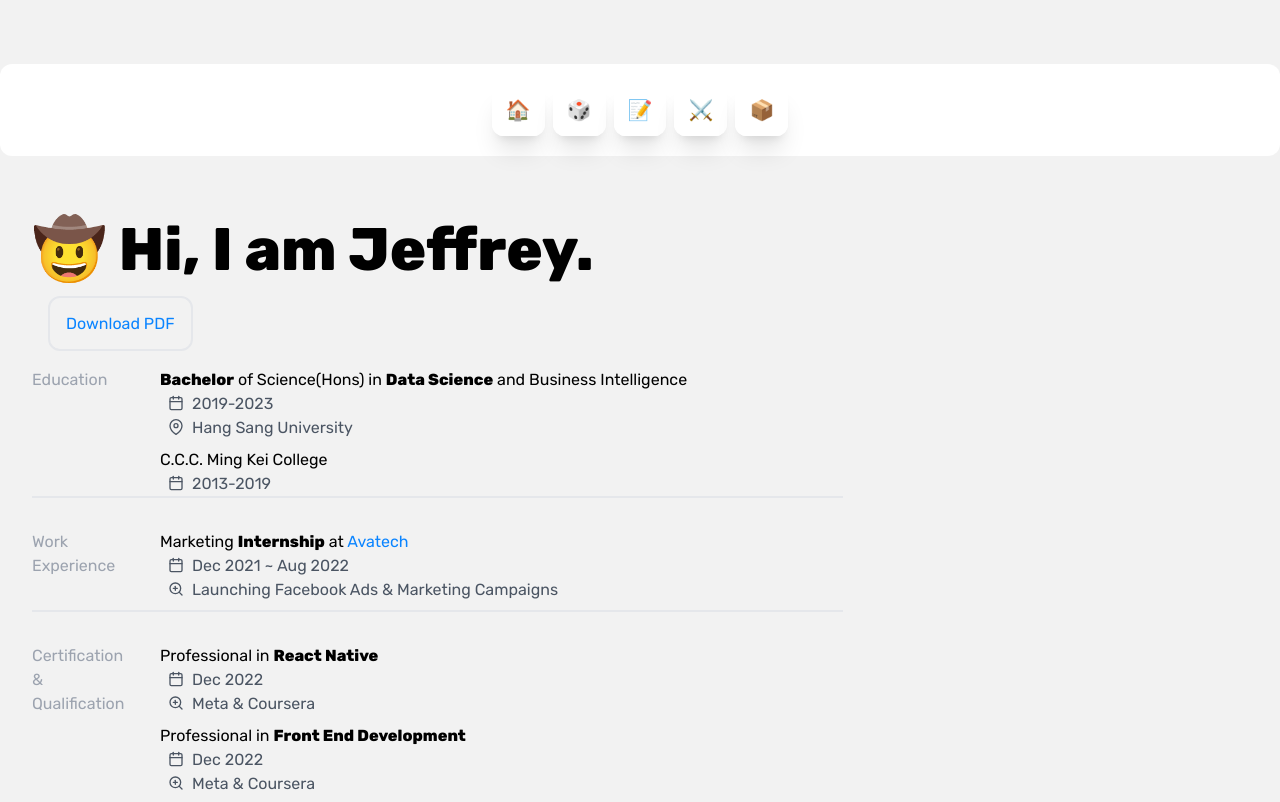
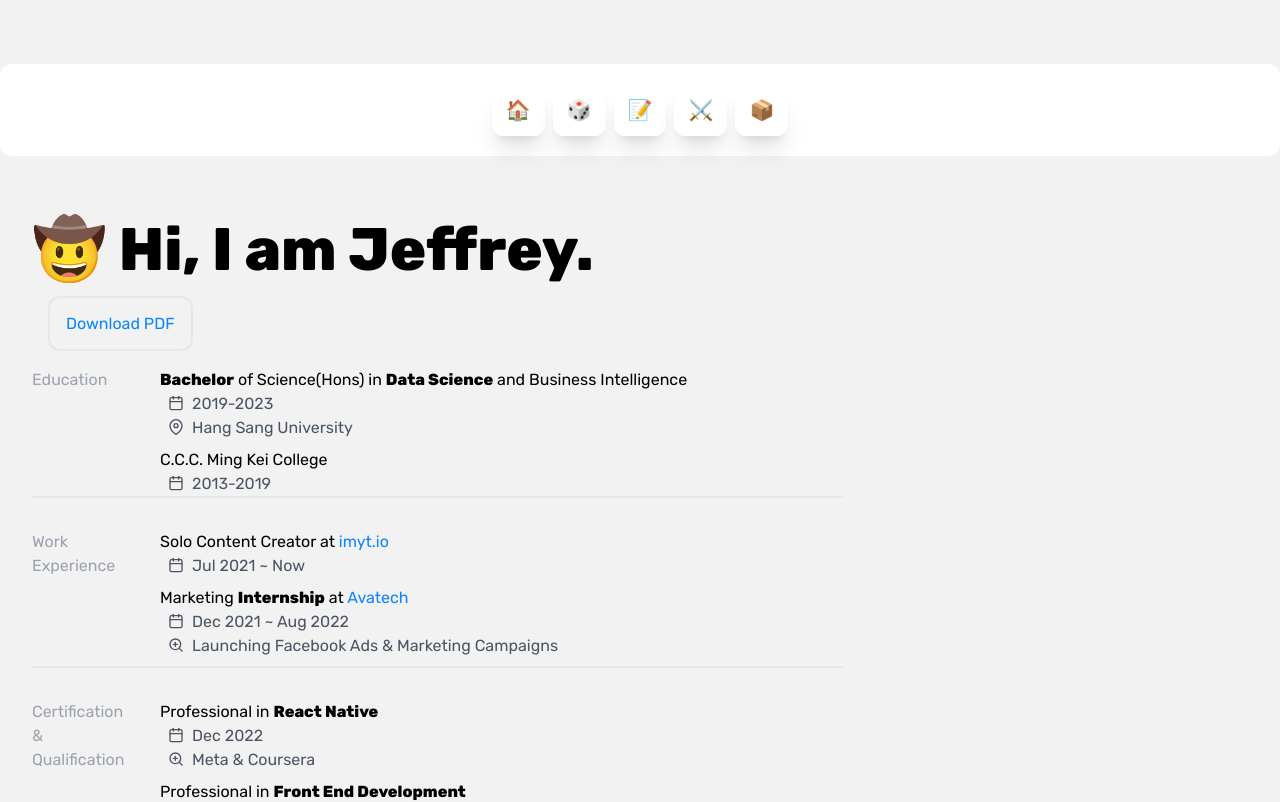
Before and after one commit to imytdotio/imytdotio, a React (Create React App) app: page /cv in a window 1280 px wide. Shown: the top 802 px of the page. Built offline with nearby package versions, Linux system fonts and the light colour scheme.

Commit message:
CV Update

```diff
--- a/src/Pages/CV.js
+++ b/src/Pages/CV.js
@@ -65,6 +65,22 @@ export const CV = (props) => {
       <Section>
         <SectionHeader>Work Experience</SectionHeader>
         <ul>
+        <ListItem>
+            <p>
+              Solo Content Creator at{" "}
+              <a
+                href="https://www.instagram.com/imyt.io"
+                className="mr-2 text-b hover:border-b-2 hover:border-blue-400 duration-200"
+                target="_blank"
+              >
+                imyt.io
+              </a>
+            </p>
+            <Description>
+              <FiCalendar className="inline-block mr-2 mb-1" />
+              Jul 2021 ~ Now
+            </Description>
+          </ListItem>
           <ListItem>
             <p>
               Marketing <b>Internship</b> at{" "}
```
